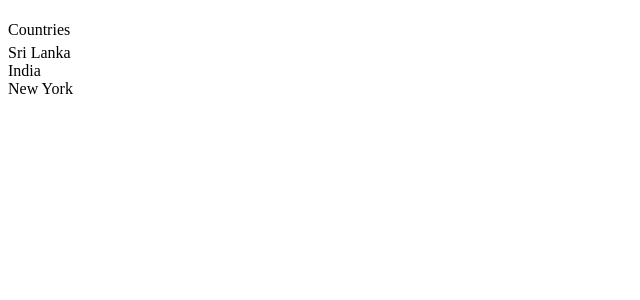
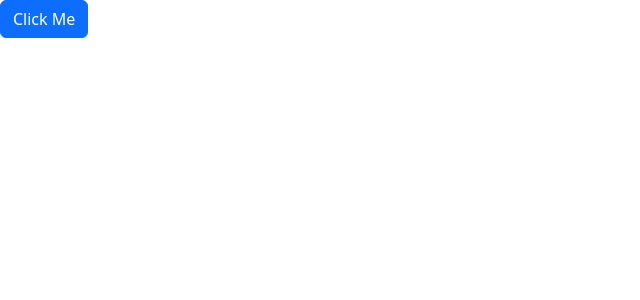
Before and after one commit to SasmithaHiram/React-Journey, a React (Vite) app: page / in a window 1280 px wide. Shown: the top 300 px of the page, without its empty margins (0-640 px from the left). Built offline with nearby package versions, Linux system fonts and the light colour scheme.

Commit message:
Updating Object

```diff
--- a/package.json
+++ b/package.json
@@ -14,6 +14,7 @@
     "bootstrap": "^5.3.6",
     "react": "^19.1.0",
     "react-dom": "^19.1.0",
+    "react-icons": "^5.5.0",
     "styled-components": "^6.1.18"
   },
   "devDependencies": {
--- a/src/App.tsx
+++ b/src/App.tsx
@@ -1,15 +1,21 @@
-import ListGroup from "./components/ListGroup";
+import { useState } from "react";
+import Button from "./components/Button";
 
 function App() {
-  const items = ["Sri Lanka", "India", "New York"];
+  const [drink, setDrink] = useState({
+    title: "Americano",
+    price: 5,
+  });
+
+  const handleClick = () => {
+    setDrink({ ...drink, price: 6 });
+  };
 
   return (
     <div>
-      <ListGroup
-        heading="Countries"
-        items={items}
-        onSelectItem={() => console.log(items)}
-      ></ListGroup>
+      <Button color="primary" onClick={handleClick}>
+        Click Me
+      </Button>
     </div>
   );
 }
--- a/src/components/ListGroup/ListGroup.css
+++ /dev/null
@@ -1,3 +0,0 @@
-.listGroup {
-
-}
```
Also changed, not shown: src/main.tsx (+7 -6 lines), 1 other file (tests, documents, lock files or other folders).
